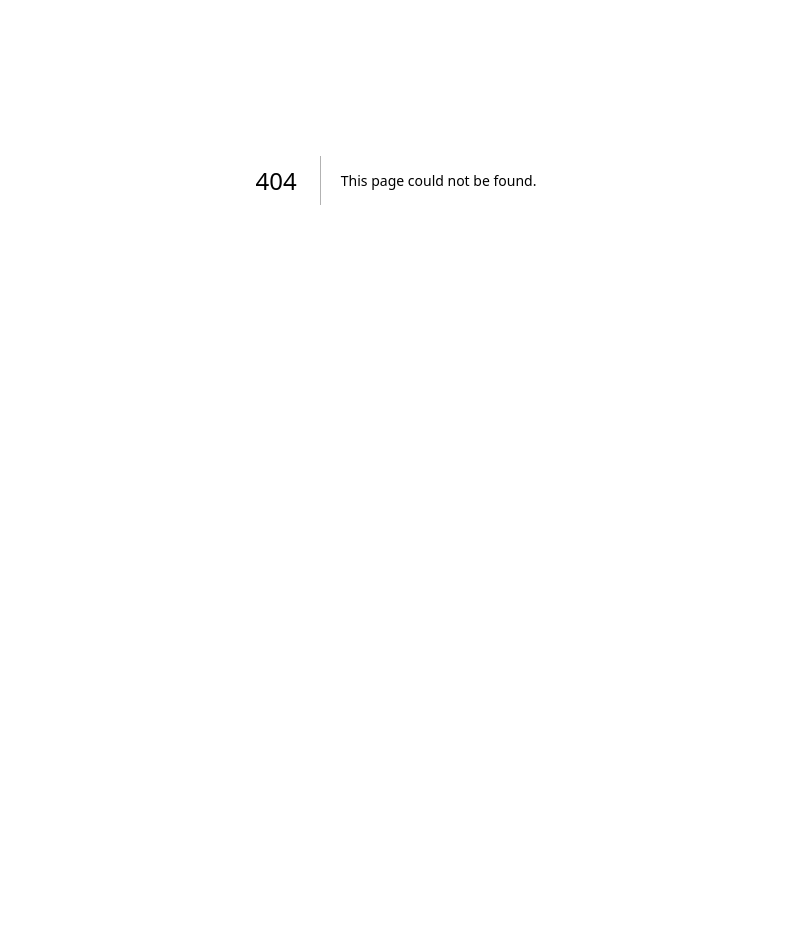
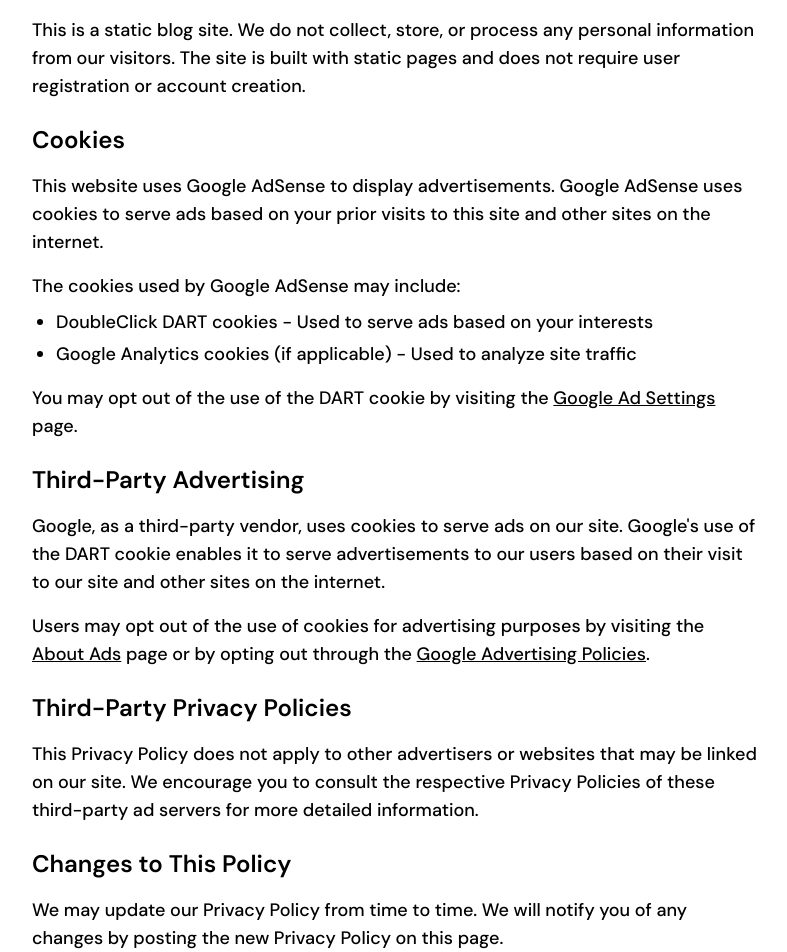
Before and after one commit to AlbertTheGr8r/saas-portfolio, a Next.js app: page /privacy in a window 1280 px wide. Before the commit this address had no page. Shown: the part 220-1172 px from the top of the page, without its empty margins (244-1031 px from the left). Before the commit the page ends 800 px from the top, so only its background shows below. Built offline with nearby package versions, Linux system fonts and the light colour scheme.

Commit message:
feat: add privacy policy page

```diff
--- /dev/null
+++ b/src/app/privacy/page.tsx
@@ -0,0 +1,101 @@
+export default function PrivacyPolicy() {
+  return (
+    <main className="mx-auto max-w-3xl px-5 py-16">
+      <h1 className="mb-8 font-heading text-4xl font-bold">Privacy Policy</h1>
+
+      <div className="space-y-6 text-lg">
+        <p>Last updated: {new Date().toLocaleDateString()}</p>
+
+        <section>
+          <h2 className="mb-4 font-heading text-2xl font-semibold">Information We Collect</h2>
+          <p>
+            This is a static blog site. We do not collect, store, or process any personal information
+            from our visitors. The site is built with static pages and does not require user registration
+            or account creation.
+          </p>
+        </section>
+
+        <section>
+          <h2 className="mb-4 font-heading text-2xl font-semibold">Cookies</h2>
+          <p>
+            This website uses Google AdSense to display advertisements. Google AdSense uses cookies
+            to serve ads based on your prior visits to this site and other sites on the internet.
+          </p>
+          <p className="mt-4">
+            The cookies used by Google AdSense may include:
+          </p>
+          <ul className="ml-6 mt-2 list-disc space-y-1">
+            <li>DoubleClick DART cookies - Used to serve ads based on your interests</li>
+            <li>Google Analytics cookies (if applicable) - Used to analyze site traffic</li>
+          </ul>
+          <p className="mt-4">
+            You may opt out of the use of the DART cookie by visiting the{' '}
+            <a
+              href="https://adssettings.google.com/"
+              target="_blank"
+              rel="noopener noreferrer"
+              className="underline hover:text-primary"
+            >
+              Google Ad Settings
+            </a>{' '}
+            page.
+          </p>
+        </section>
+
+        <section>
+          <h2 className="mb-4 font-heading text-2xl font-semibold">Third-Party Advertising</h2>
+          <p>
+            Google, as a third-party vendor, uses cookies to serve ads on our site. Google's use
+            of the DART cookie enables it to serve advertisements to our users based on their
+            visit to our site and other sites on the internet.
+          </p>
+          <p className="mt-4">
+            Users may opt out of the use of cookies for advertising purposes by visiting the{' '}
+            <a
+              href="https://www.aboutads.info/choices/"
+              target="_blank"
+              rel="noopener noreferrer"
+              className="underline hover:text-primary"
+            >
+              About Ads
+            </a>{' '}
+            page or by opting out through the{' '}
+            <a
+              href="https://policies.google.com/technologies/ads"
+              target="_blank"
+              rel="noopener noreferrer"
+              className="underline hover:text-primary"
+            >
+              Google Advertising Policies
+            </a>.
+          </p>
+        </section>
+
+        <section>
+          <h2 className="mb-4 font-heading text-2xl font-semibold">Third-Party Privacy Policies</h2>
+          <p>
+            This Privacy Policy does not apply to other advertisers or websites that may be linked
+            on our site. We encourage you to consult the respective Privacy Policies of these
+            third-party ad servers for more detailed information.
+          </p>
+        </section>
+
+        <section>
+          <h2 className="mb-4 font-heading text-2xl font-semibold">Changes to This Policy</h2>
+          <p>
+            We may update our Privacy Policy from time to time. We will notify you of any changes
+            by posting the new Privacy Policy on this page.
+          </p>
+        </section>
+
+        <section>
+          <h2 className="mb-4 font-heading text-2xl font-semibold">Contact Us</h2>
+          <p>
+            If you have any questions about this Privacy Policy, please contact us through the
+            site's contact page.
+          </p>
+        </section>
+      </div>
+    </main>
+  )
+}
--- a/src/components/footer.tsx
+++ b/src/components/footer.tsx
@@ -1,3 +1,5 @@
+import Link from "next/link"
+
 export default function Footer() {
   return (
     <footer className="m500:text-sm bg-secondary-background z-30 px-5 py-5 text-center font-base">
@@ -9,6 +11,10 @@
       >
         Github
       </a>
+      .{' '}
+      <Link href="/privacy" className="font-heading underline">
+        Privacy Policy
+      </Link>
       .
     </footer>
   )
```
